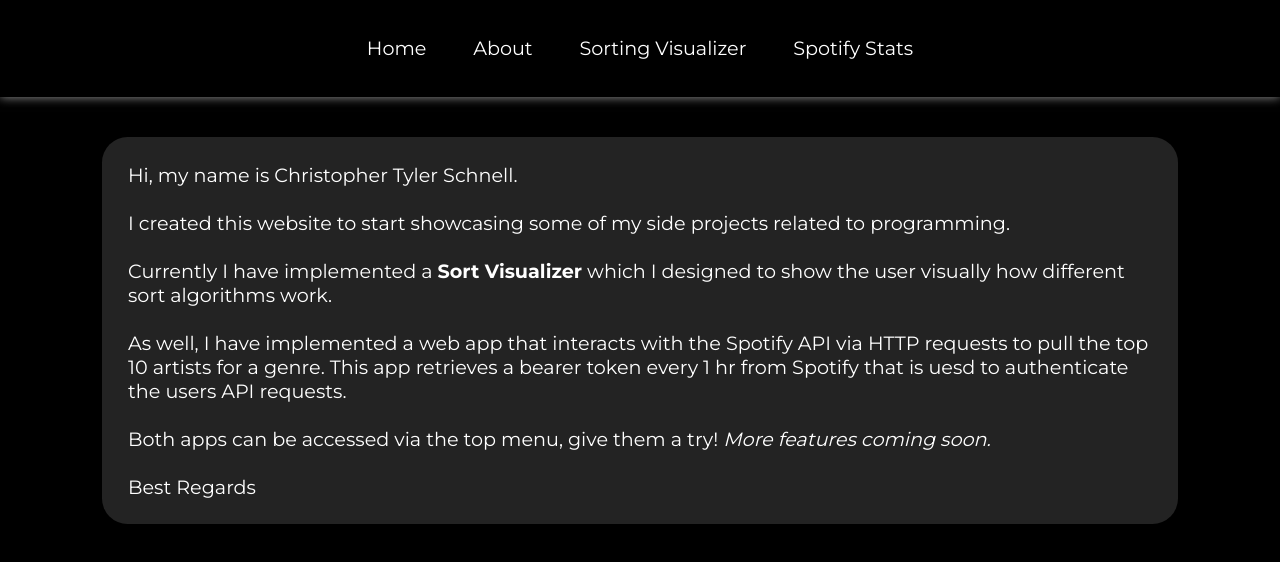
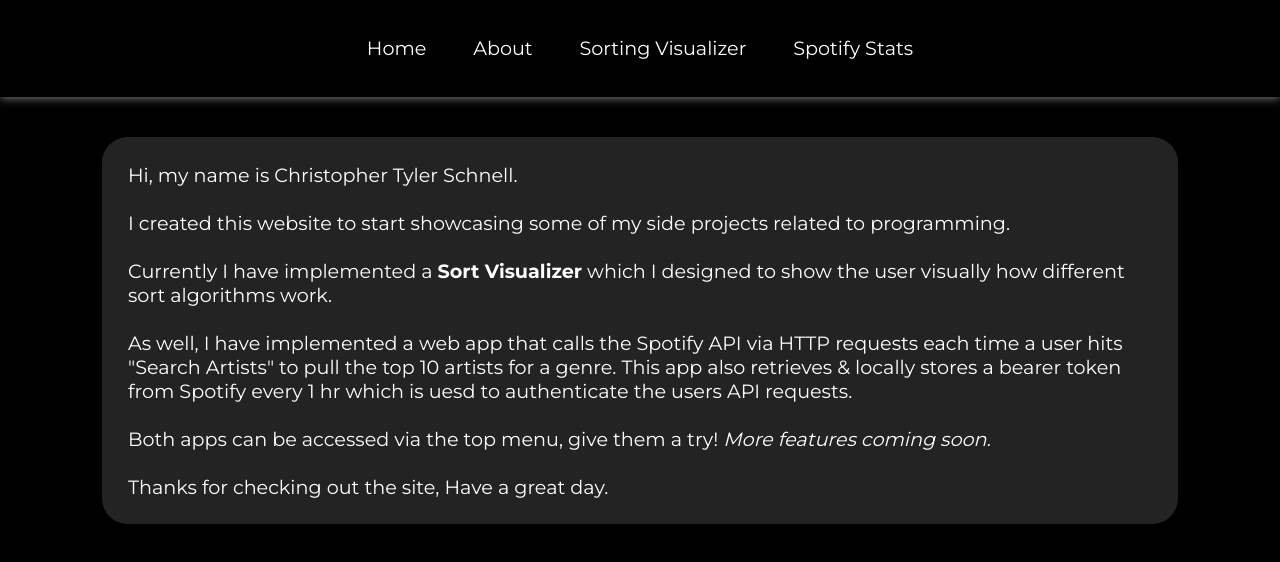
Before and after one commit to Chris-Schnell/myWebsite, a React (Create React App) app: page / in a window 1280 px wide. Shown: the top 562 px of the page. Built offline with nearby package versions, Linux system fonts and the light colour scheme.

Commit message:
HomePaddingFix

```diff
--- a/src/App.css
+++ b/src/App.css
@@ -40,6 +40,17 @@
 }
 
 .HomePageOuterContainer{
+  height: 100vh;
+  width: 100vw;
+  overflow-y: auto;
+  padding-bottom: 10vh;
+}
+
+.HomePageBottomPadding{
+  width: 100vw;
+  height: 20vh;
+}
+.HomePageInnerContainer{
   color: white;
   font-size: larger;
   font-family: 'Mont';
@@ -50,6 +61,7 @@
   background-color: rgba(255, 255, 255, 0.137);
   padding: 2vw;
   border-radius: 2vw;
+  height: fit-content;
 }
 
 .SortVisSortContainer{
--- a/src/Home.js
+++ b/src/Home.js
@@ -5,7 +5,7 @@ class Home extends Component {
         return (
             <div className='HomePageOuterContainer'>
 
-            <div >
+            <div className='HomePageInnerContainer'>
                 <div  >
                     Hi, my name is Christopher Tyler Schnell.
                     <br></br>
@@ -14,15 +14,18 @@ class Home extends Component {
                     <br></br> Currently I have implemented a <b>Sort Visualizer</b> which I designed to show the user visually how different sort algorithms work.
 
                     <br></br>
-                    <br></br> As well, I have implemented a web app that interacts with the Spotify API via HTTP requests to pull the top 10 artists for a genre.
-                    This app retrieves a bearer token every 1 hr from Spotify that is uesd to authenticate the users API requests.
+                    <br></br> As well, I have implemented a web app that calls the Spotify API via HTTP requests each time a user hits "Search Artists" to pull the top 10 artists for a genre.
+                    This app also retrieves & locally stores a bearer token from Spotify every 1 hr which is uesd to authenticate the users API requests.
 
                     <br></br><br></br>
                     Both apps can be accessed via the top menu, give them a try! <i>More features coming soon.</i>
-                    <br></br><br></br> Best Regards
+                    <br></br><br></br> Thanks for checking out the site, Have a great day.
                 </div>
 
+
+
             </div>
+            <div className='HomePageBottomPadding'></div>
         </div>
         );
     }
```
